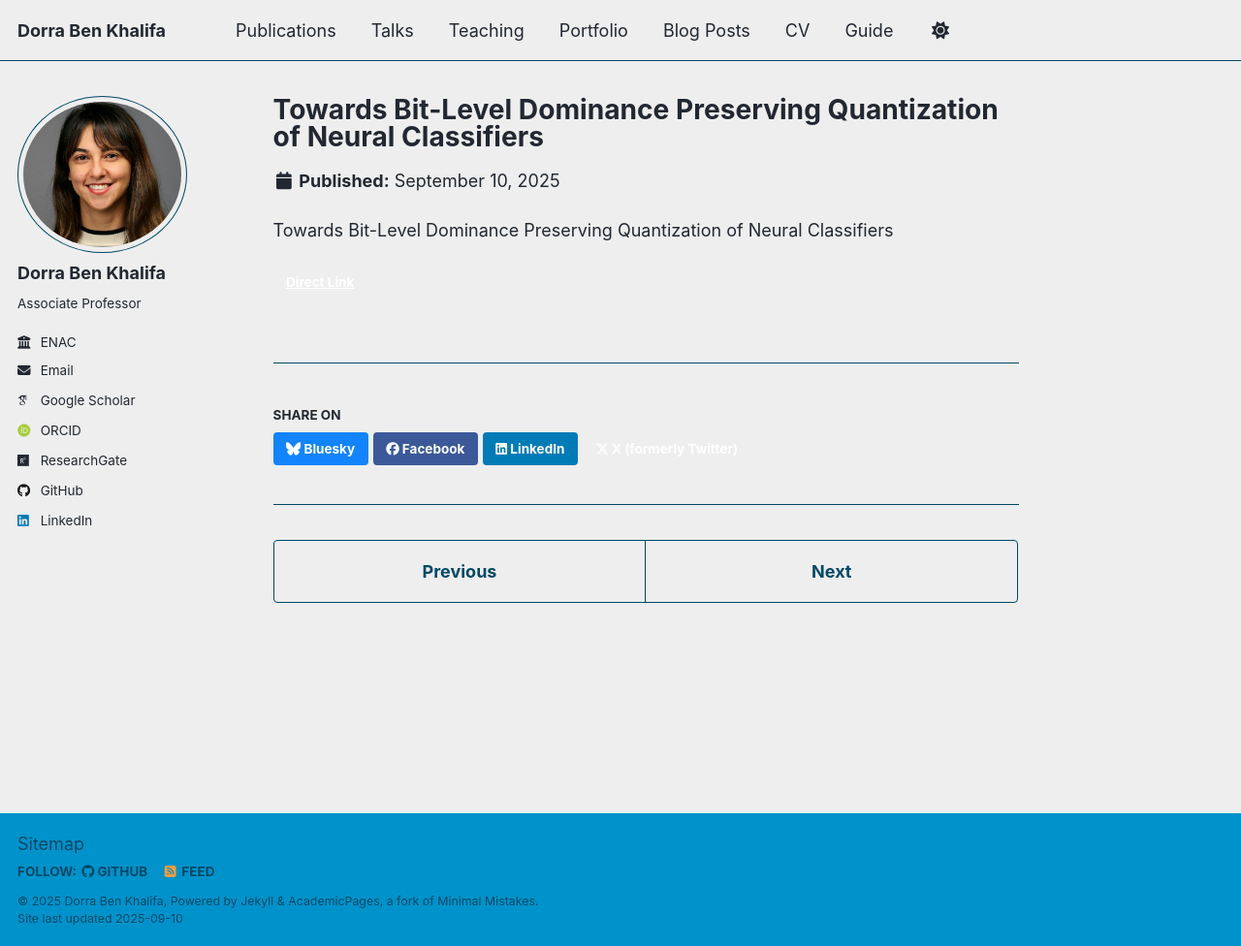
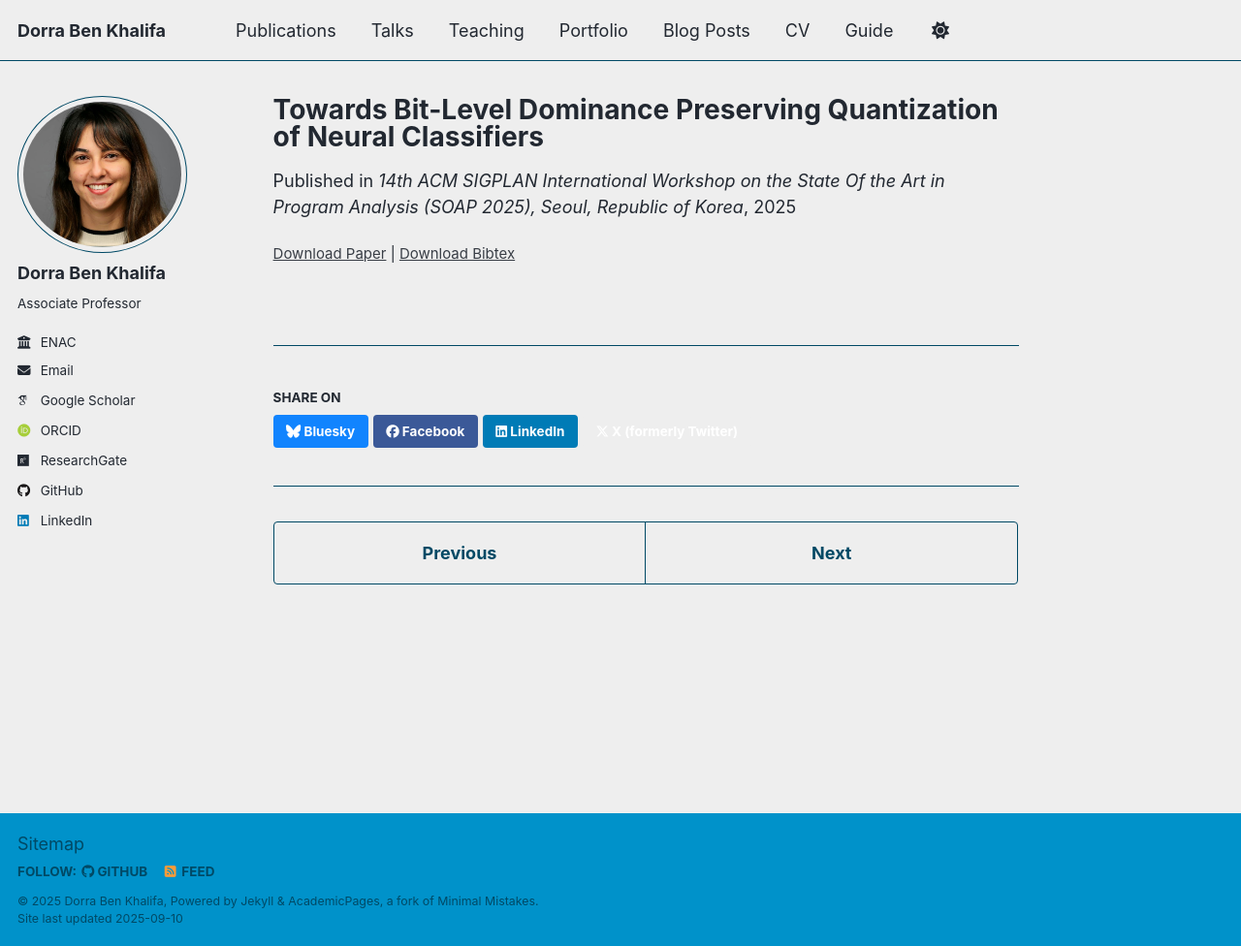
Before and after one commit to dbenkhalifa/dbenkhalifa.github.io, a Jekyll site: the page built from _publications/2025-TowardsBit-LevelDominancePr.md, in a window 1280 px wide and 976 px high. Shown: the whole window at 97% size. Built offline with Jekyll 4.4.1, drawn with Linux system fonts in a browser that asks for light colours; some web fonts are replaced; a script that is not in the unit is left out.

Commit message:
Update 2025-TowardsBit-LevelDominancePr.md

```diff
--- a/_publications/2025-TowardsBit-LevelDominancePr.md
+++ b/_publications/2025-TowardsBit-LevelDominancePr.md
@@ -1,12 +1,15 @@
 ---
 title: "Towards Bit-Level Dominance Preserving Quantization of Neural Classifiers"
-authors: "Dorra Ben Khalifa and
-Matthieu Martel"
-conference: "Proceedings of the 14th {ACM} {SIGPLAN} International Workshop on
-the State Of the Art in Program Analysis, {SOAP} 2025, Seoul, Republic
-of Korea, 16 June 2025"
+collection: publications
+category: conferences
+permalink: /publication/2025-TowardsBit-LevelDominancePr
+date: 2025-06-16
+venue: "14th ACM SIGPLAN International Workshop on the State Of the Art in Program Analysis (SOAP 2025), Seoul, Republic of Korea"
+paperurl: "https://doi.org/10.1145/3735544.3735584"
+bibtexurl: "https://dblp.org/rec/conf/soap-ws/KhalifaM25.bib"
+authors:
+  - "Dorra Ben Khalifa"
+  - "Matthieu Martel"
+conference: "SOAP 2025"
 year: 2025
-link: "https://doi.org/10.1145/3735544.3735584"
 ---
-
-Towards Bit-Level Dominance Preserving Quantization of Neural Classifiers
```
